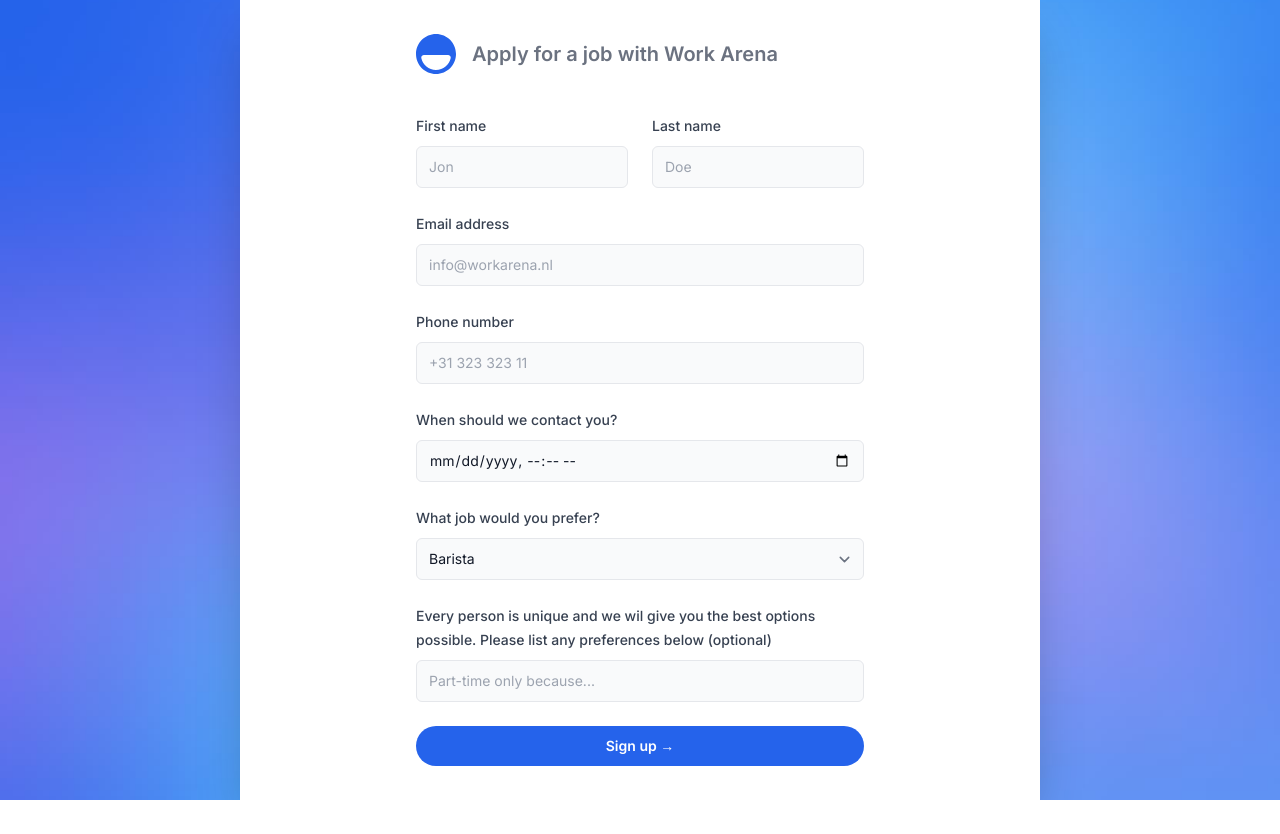
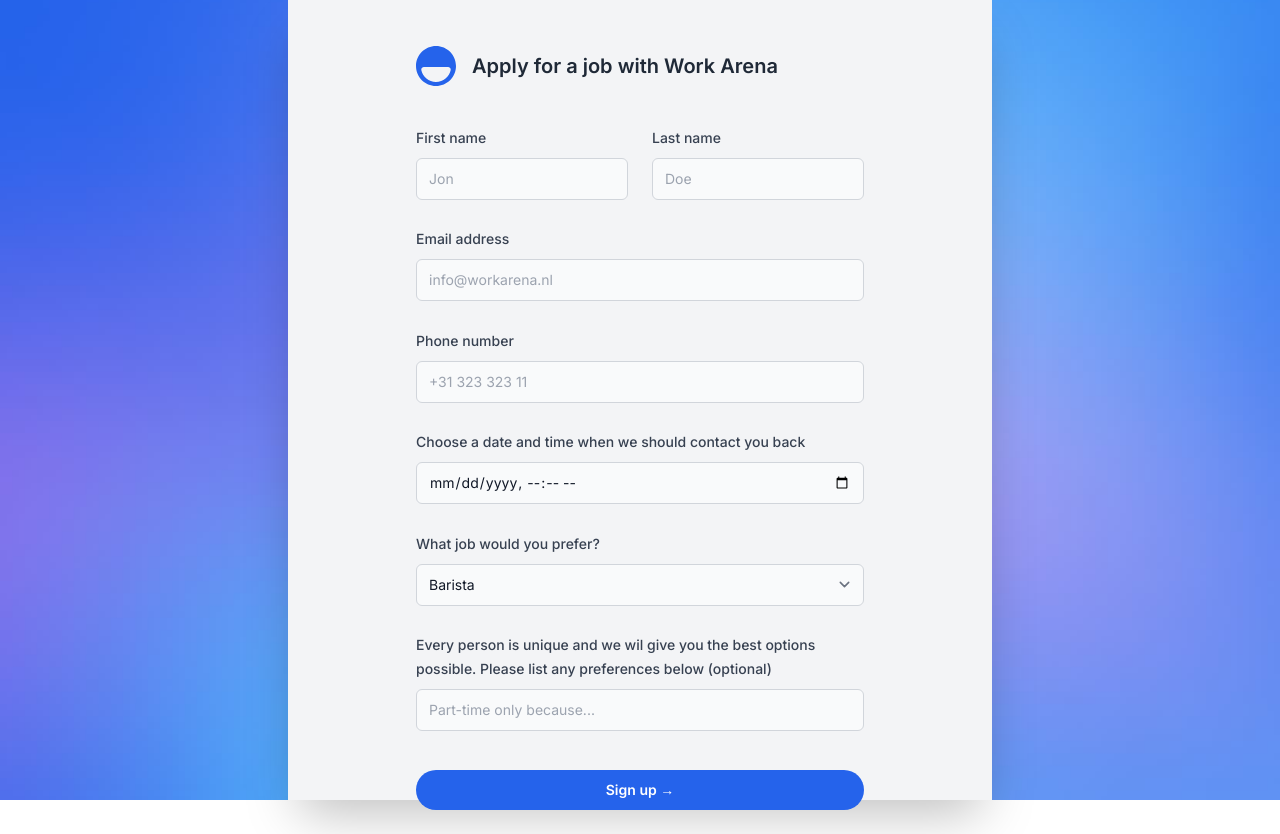
Before and after one commit to lepadatumihail/workArena, a Next.js app: page /register in a window 1280 px wide. Before the commit the page ends 800 px from the top, so only its background shows below. Built offline with nearby package versions, Linux system fonts and the light colour scheme.

Commit message:
fix: Random

```diff
--- a/src/app/(auth)/register/page.tsx
+++ b/src/app/(auth)/register/page.tsx
@@ -19,7 +19,7 @@
         <Link href="/" aria-label="Home">
           <Logo className="h-10 w-auto" />
         </Link>
-        <h2 className="text-xl font-semibold  text-gray-500">
+        <h2 className=" text-lg font-semibold text-gray-800  md:text-xl">
           Apply for a job with Work Arena
         </h2>
       </div>
@@ -37,7 +37,7 @@
       <form
         action="https://getform.io/f/606a2996-49cd-456e-9315-cecf391726ad"
         method="POST"
-        className="mt-10 grid grid-cols-1 gap-x-6 gap-y-6 sm:grid-cols-2"
+        className="mt-10 grid h-full grid-cols-1 gap-x-6 gap-y-4 sm:grid-cols-2"
       >
         <TextField
           label="First name"
@@ -76,12 +76,14 @@
         />
 
         <div className="col-span-full">
-          <Label id={useId()}>When should we contact you?</Label>
+          <Label id={useId()}>
+            Choose a date and time when we should contact you back
+          </Label>
           <input
             id={useId()}
             type="datetime-local"
             autoComplete="bday"
-            className="block w-full appearance-none rounded-md border border-gray-200 bg-gray-50 px-3 py-2 text-gray-900 placeholder-gray-400 focus:border-blue-500 focus:bg-white focus:outline-none focus:ring-blue-500 sm:text-sm
+            className="block w-full appearance-none rounded-md border border-gray-300 bg-gray-50 px-3 py-2 text-gray-900 placeholder-gray-400 focus:border-blue-500 focus:bg-white focus:outline-none focus:ring-blue-500 sm:text-sm
           "
             name="appointment_date"
             aria-label="date-time"
@@ -105,7 +107,7 @@
           type="text"
           placeholder="Part-time only because..."
         />
-        <div className="col-span-full">
+        <div className="col-span-full self-end pb-6">
           <Button type="submit" variant="solid" color="blue" className="w-full">
             <span>
               Sign up <span aria-hidden="true">&rarr;</span>
--- a/src/components/Fields.tsx
+++ b/src/components/Fields.tsx
@@ -2,7 +2,7 @@
 import { useId } from 'react'
 
 const formClasses =
-  'block w-full appearance-none rounded-md border border-gray-200 bg-gray-50 px-3 py-2 text-gray-900 placeholder-gray-400 focus:border-blue-500 focus:bg-white focus:outline-none focus:ring-blue-500 sm:text-sm'
+  'block w-full appearance-none rounded-md border border-gray-300 bg-gray-50 px-3 py-2 text-gray-900 placeholder-gray-400 focus:border-blue-500 focus:bg-white focus:outline-none focus:ring-blue-500 sm:text-sm'
 
 export function Label({
   id,
--- a/src/components/Hero.tsx
+++ b/src/components/Hero.tsx
@@ -24,7 +24,7 @@
         unoptimized
       />
 
-      <div className="relative pb-16 pt-24 text-center lg:pt-52">
+      <div className="relative pb-16 pt-36 text-center lg:pt-52">
         <motion.h1
           initial={{ opacity: 0, scale: 0.5 }}
           animate={{ opacity: 1, scale: 1 }}
@@ -49,7 +49,7 @@
           initial={{ opacity: 0, scale: 0.5 }}
           animate={{ opacity: 1, scale: 1 }}
           transition={{ duration: 1 }}
-          className="mx-auto mt-6 max-w-2xl text-lg tracking-tight text-slate-500"
+          className="mx-auto mt-6 max-w-md text-lg tracking-tight text-slate-500 md:max-w-2xl"
         >
           Begin your global career journey with us. Uncover a range of job
           opportunities with hourly rates from{' '}
--- a/src/components/SlimLayout.tsx
+++ b/src/components/SlimLayout.tsx
@@ -5,11 +5,11 @@
 export function SlimLayout({ children }: { children: React.ReactNode }) {
   return (
     <>
-      <div className="relative flex min-h-full justify-center md:px-12 lg:px-0">
-        <div className="md:flex-0 relative z-10 flex flex-1 flex-col bg-white px-4 py-10 shadow-2xl sm:justify-center lg:mx-60">
+      <div className="relative flex min-h-full justify-center md:px-12 lg:px-0 ">
+        <div className="md:flex-0 round-xl relative z-10 flex flex-1 flex-col bg-gray-100 px-4 py-10 shadow-2xl sm:justify-center lg:mx-72">
           <main className="mx-auto w-full max-w-md ">{children}</main>
         </div>
-        <div className="hidden sm:contents  ">
+        <div className="hidden sm:contents ">
           <Image
             className="absolute inset-0 h-full w-full object-cover"
             src={backgroundImage}
```
